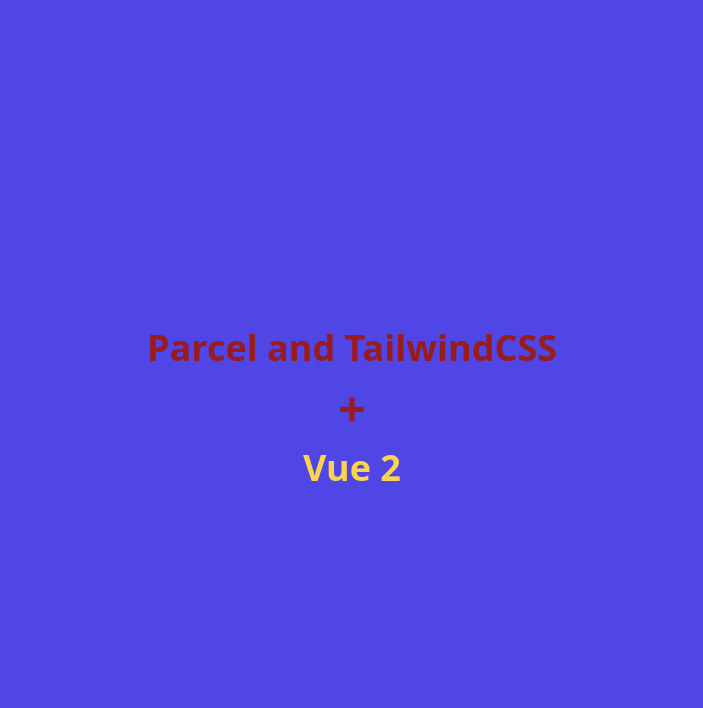
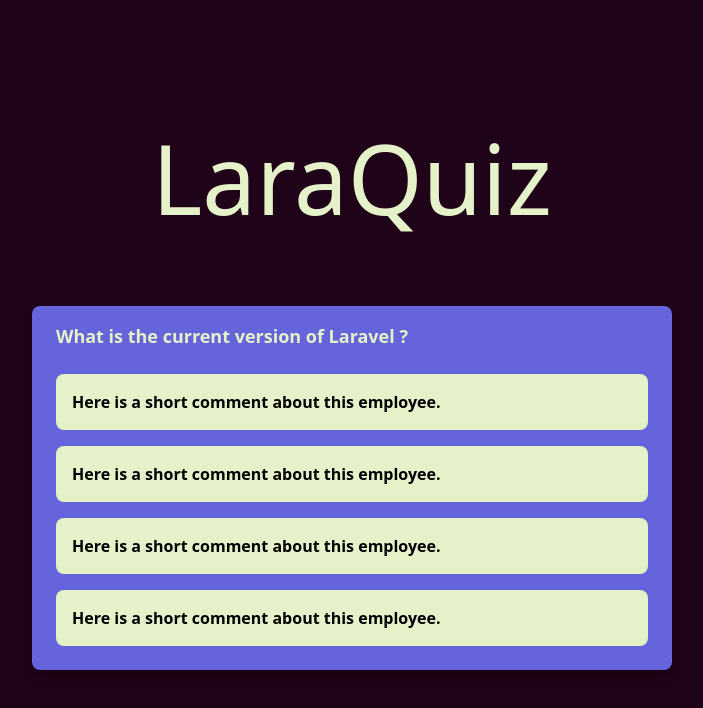
Before and after one commit to IHunte/LaraQuiz, a Vue app: page / in a window 1280 px wide. Shown: the whole page, without its empty margins (288-991 px from the left). Built offline with nearby package versions, Linux system fonts and the light colour scheme.

Commit message:
add card

```diff
--- a/src/assets/css/style.css
+++ b/src/assets/css/style.css
@@ -1,3 +1,31 @@
 @import "tailwindcss/base";
 @import "tailwindcss/components";
 @import "tailwindcss/utilities";
+
+.body {
+    @apply bg-body;
+}
+
+.title {
+    @apply flex items-center justify-center mb-20;
+}
+
+.title-header {
+    @apply text-8xl text-title font-medium;
+}
+
+.card {
+    @apply bg-card shadow-lg rounded-lg overflow-hidden pb-4;
+}
+
+.question {
+    @apply text-question text-lg px-6 py-4 font-bold;
+}
+
+.item {
+    @apply rounded-lg p-4 bg-items hover:bg-hover-item font-semibold;
+}
+
+.space-between-items {
+    @apply px-6 py-2;
+}
--- a/src/index.html
+++ b/src/index.html
@@ -9,14 +9,47 @@
     <link rel="stylesheet" href="/src/assets/css/style.css">
 
 </head>
-<body class="bg-indigo-600 flex h-screen">
-    <div class="m-auto">
-        <p class="text-4xl font-bold text-center my-4 text-red-800"> Parcel and TailwindCSS</p>
+<body class="body">
 
-        <p class="text-5xl font-bold text-center my-4 text-red-800">+</p>
+    <div class="flex items-center justify-center h-screen">
 
-        <div id="vue-app">
-            <h1 class="text-4xl font-semibold text-center text-yellow-300">{{ message }}</h1>
+        <div class="w-3/6 flex flex-col">
+            <div class="title">
+                <h1 class="title-header">
+                    LaraQuiz
+                </h1>
+            </div>
+
+            <div class="card">
+                <div class="question">
+                    What is the current version of Laravel ?
+                </div>
+
+                <div class="space-between-items">
+                  <div class="item">
+                    Here is a short comment about this employee.
+                  </div>
+                </div>
+
+                <div class="space-between-items">
+                  <div class="item">
+                    Here is a short comment about this employee.
+                  </div>
+                </div>
+
+                <div class="space-between-items">
+                  <div class="item">
+                    Here is a short comment about this employee.
+                  </div>
+                </div>
+
+                <div class="space-between-items">
+                  <div class="item">
+                    Here is a short comment about this employee.
+                  </div>
+                </div>
+
+            </div>
         </div>
 
     </div>
--- a/tailwind.config.js
+++ b/tailwind.config.js
@@ -2,7 +2,18 @@
     mode: "jit",
     purge: ["./src/index.html"],
     darkMode: false, // or 'media' or 'class'
-    theme: {},
+    theme: {
+      extend: {
+        colors: {
+          'body': '#1F0318',
+          'title': '#E5F2C9',
+          'card': '#6564DB',
+          'question': '#E5F2C9',
+          'items': '#E5F2C9',
+          'hover-item': '#EFBDEB',
+        },
+      },
+    },
     variants: {},
     plugins: [],
   };
```
Also changed, not shown: src/assets/css/app.css.
